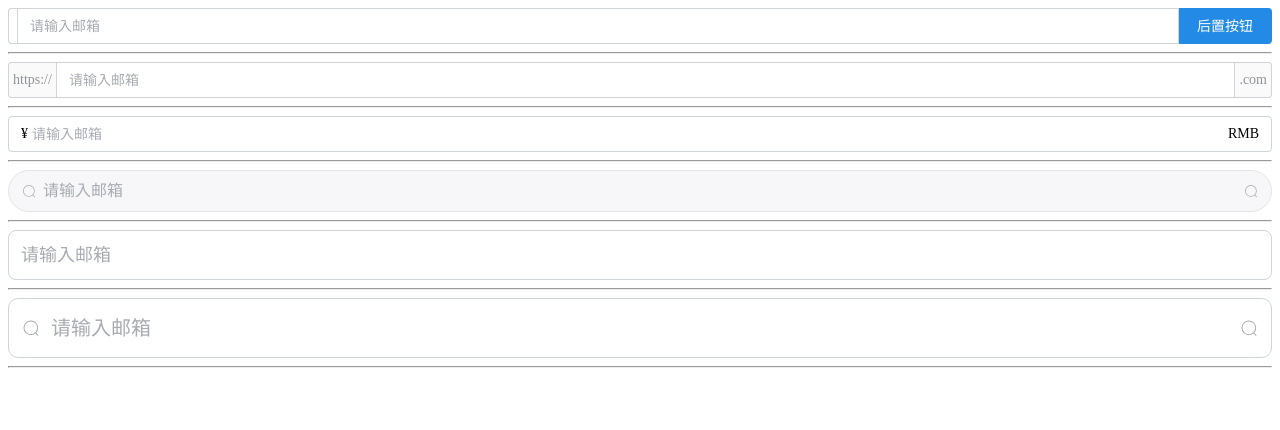
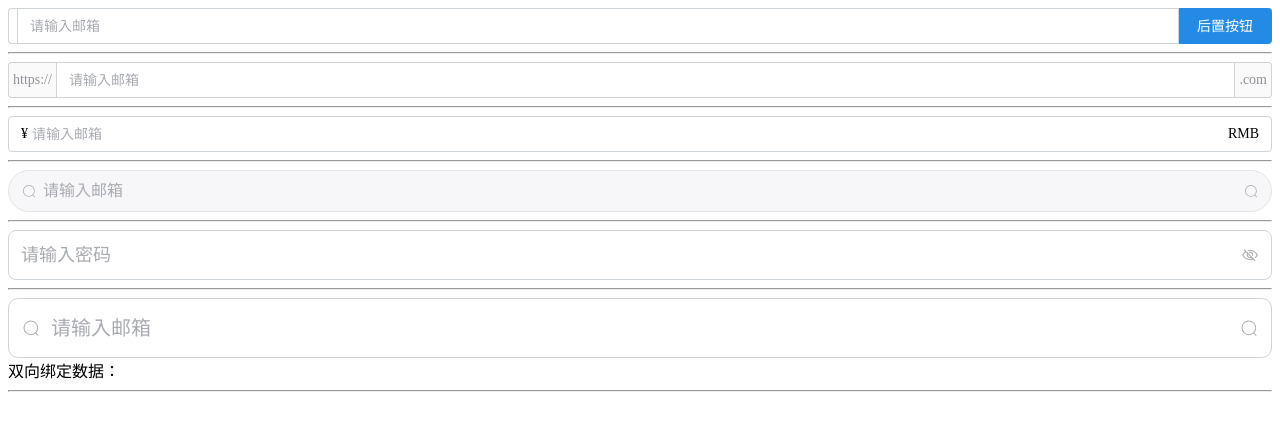
Before and after one commit to EmmaLu-ux/ui-element-vue3, a Vue app in the folder examples/: page / in a window 1280 px wide. Shown: the top 430 px of the page. Built offline with nearby package versions, Linux system fonts and the light colour scheme; a small style sheet from the web is missing.

Commit message:
feat(input-password): add password function to Input component and styles

```diff
--- a/examples/index.html
+++ b/examples/index.html
@@ -5,7 +5,7 @@
   <meta charset="UTF-8" />
   <link rel="icon" type="image/svg+xml" href="/vite.svg" />
   <meta name="viewport" content="width=device-width, initial-scale=1.0" />
-  <link rel="stylesheet" href="//at.alicdn.com/t/c/font_4972522_fed3cugr1y5.css">
+  <link rel="stylesheet" href="//at.alicdn.com/t/c/font_4972522_c9eji9wf0h8.css">
   <title>Vite + Vue</title>
 </head>
 
--- a/examples/src/components/InputExamp.vue
+++ b/examples/src/components/InputExamp.vue
@@ -31,19 +31,34 @@
     :suffix-icon="Search"
     disabled></ue-input>
   <hr />
-  <ue-input placeholder="请输入邮箱" :maxlength="3" size="lg"></ue-input>
+  <ue-input
+    placeholder="请输入密码"
+    :maxlength="12"
+    size="lg"
+    type="password"
+    show-password></ue-input>
   <hr />
   <ue-input
     placeholder="请输入邮箱"
-    :maxlength="3"
+    :maxlength="12"
     size="xl"
     :prefix-icon="Search"
-    :suffix-icon="Search"></ue-input>
+    :suffix-icon="Search"
+    v-model="inputValue"
+    @input="handleInput"></ue-input>
+  <!-- 通过@input的形式订阅input事件 -->
+  <div>双向绑定数据：{{ inputValue }}</div>
   <hr />
 </template>
 
 <script setup>
 import { Search } from "@ui-element-vue3/icons"
+import { ref } from "vue"
+
+const inputValue = ref("")
+const handleInput = (value, event) => {
+  //   console.log("recieved from child: ", value, event)
+}
 </script>
 
 <style lang="scss" scoped></style>
--- a/packages/components/input/src/index.vue
+++ b/packages/components/input/src/index.vue
@@ -1,12 +1,16 @@
 <script setup>
-import { computed, useSlots } from "vue"
+import { computed, useSlots, ref } from "vue"
 import { useNamespace } from "@ui-element-vue3/hooks"
+import { Eye, EyeOff } from "@ui-element-vue3/icons"
 
 defineOptions({
   name: "ue-input",
 })
 const ns = useNamespace("input")
 const slots = useSlots()
+const passwordVisible = ref(false)
+const emits = defineEmits(["input"])
+const modelValue = defineModel()
 
 const props = defineProps({
   disabled: Boolean,
@@ -55,16 +59,38 @@ const props = defineProps({
     type: String,
     default: "",
   },
+  type: {
+    type: String,
+    default: "text",
+  },
+  showPassword: Boolean,
 })
 
 const isPrefix = computed(
   () => props.prefixIcon || props.prefixIconfont || props.prefix
 )
 const isSuffix = computed(
-  () => props.suffixIcon || props.suffixIconfont || props.suffix
+  () =>
+    props.suffixIcon ||
+    props.suffixIconfont ||
+    props.suffix ||
+    props.showPassword
 )
+// 是否有前置、后置内容
+const isAside = computed(() => {
+  return isPrepend.value || isAppend.value
+})
 const isPrepend = computed(() => slots.prepend || props.prepend) // 前置内容
 const isAppend = computed(() => slots.append || props.append) // 后置内容
+
+const passwordIcon = computed(() => (passwordVisible.value ? Eye : EyeOff))
+
+const handleInput = event => {
+  //   console.log(123, event.target.value)
+  const value = event.target.value
+  modelValue.value = value
+  emits("input", value, event) // 发布input事件
+}
 </script>
 
 <template>
@@ -89,6 +115,7 @@ const isAppend = computed(() => slots.append || props.append) // 后置内容
         ns.e('wrapper'),
         ns.is('aside-prepend', isPrepend),
         ns.is('aside-append', isAppend),
+        ns.is('aside', isAside),
       ]">
       <!-- 前缀 -->
       <div v-if="isPrefix" :class="[ns.e('fix-wrapper')]">
@@ -104,20 +131,32 @@ const isAppend = computed(() => slots.append || props.append) // 后置内容
           </ue-icon>
         </div>
       </div>
+      <!-- input部分 -->
       <input
+        :type="showPassword ? (passwordVisible ? 'text' : 'password') : type"
         :disabled="disabled"
         :class="[ns.e('inner')]"
         :placeholder="placeholder"
-        :maxlength="maxlength" />
+        :maxlength="maxlength"
+        :value="modelValue"
+        @input="handleInput" />
       <!-- 后缀 -->
       <div v-if="isSuffix" :class="[ns.e('fix-wrapper')]">
         <div :class="[ns.e('fix'), ns.e('suffix')]">
+          <template v-if="!showPassword">
             <span v-if="suffix">{{ suffix }}</span>
             <ue-icon v-if="suffixIcon">
               <component :is="suffixIcon" />
             </ue-icon>
             <ue-icon v-if="suffixIconfont">
               <i class="iconfont" :class="suffixIconfont"></i>
+            </ue-icon>
+          </template>
+          <ue-icon
+            v-if="showPassword"
+            class="pointer"
+            @click="passwordVisible = !passwordVisible">
+            <component :is="passwordIcon" />
           </ue-icon>
         </div>
       </div>
--- a/packages/icons/svg/Eye.vue
+++ b/packages/icons/svg/Eye.vue
@@ -1,16 +1,19 @@
 <template>
   <svg
-    t="1753335031917"
+    t="1753423953821"
     class="icon"
     viewBox="0 0 1024 1024"
     version="1.1"
     xmlns="http://www.w3.org/2000/svg"
-    p-id="1434"
+    p-id="1001"
     width="200"
     height="200">
     <path
-      d="M512 832c-213.888 0-384.512-106.688-512-320 129.408-213.312 300.032-320 512-320 211.968 0 382.592 106.688 512 320-127.488 213.312-298.112 320-512 320z m0-64a256 256 0 1 0 0-512 256 256 0 0 0 0 512z m0-128a128 128 0 1 0 0-256 128 128 0 0 0 0 256z"
-      p-id="1435"></path>
+      d="M512 352c-89.6 0-160 70.4-160 160s70.4 160 160 160 160-70.4 160-160S601.6 352 512 352zM512 608c-54.4 0-96-41.6-96-96s41.6-96 96-96 96 41.6 96 96S566.4 608 512 608z"
+      p-id="1002"></path>
+    <path
+      d="M956.8 496C873.6 358.4 726.4 192 512 192S153.6 358.4 67.2 496c-6.4 9.6-6.4 22.4 0 32C153.6 665.6 297.6 832 512 832c185.6 0 374.4-128 448-307.2C963.2 515.2 963.2 505.6 956.8 496zM512 768c-176 0-300.8-134.4-377.6-256 76.8-121.6 201.6-256 377.6-256 179.2 0 304 137.6 380.8 259.2C825.6 659.2 665.6 768 512 768z"
+      p-id="1003"></path>
   </svg>
 </template>
 
--- a/packages/icons/svg/EyeOff.vue
+++ b/packages/icons/svg/EyeOff.vue
@@ -1,16 +1,19 @@
 <template>
   <svg
-    t="1753335004686"
+    t="1753423978166"
     class="icon"
     viewBox="0 0 1024 1024"
     version="1.1"
     xmlns="http://www.w3.org/2000/svg"
-    p-id="1283"
+    p-id="1153"
     width="200"
     height="200">
     <path
-      d="M849.96171 312.424592l112.190175-62.189388-28.0478-50.876738-134.633327 73.482595c-78.536704-39.564088-173.889399-73.482595-286.081621-73.482595C255.354294 199.357444 64.625368 380.260583 64.625368 470.703455c0 39.564088 44.88528 107.402125 112.191198 158.28091L64.625368 691.170682l28.048823 50.878784 140.237975-79.148641c78.536704 45.230134 173.892469 79.148641 280.475949 79.148641 263.642562 0 448.76377-186.549743 448.76377-271.346011C962.151885 425.472298 922.893766 363.302353 849.96171 312.424592L849.96171 312.424592zM300.218084 470.703455c0-124.360356 95.375208-220.468251 218.777749-220.468251 72.930009 0 134.629233 33.918507 173.889399 90.441848l-72.910567 39.584554c-28.048823-33.918507-67.327408-50.876738-106.58655-50.876738-78.536704 0-140.236951 62.168921-140.236951 141.319609 0 16.95823 5.605671 28.27088 5.605671 45.231157l-67.307965 39.565111C305.844222 527.225773 300.218084 498.974335 300.218084 470.703455L300.218084 470.703455zM513.388115 691.170682c-72.932056 0-134.63128-33.917484-173.891446-90.437755l67.306942-39.588647c28.046776 28.272927 61.699224 50.877761 106.58348 50.877761 78.537727 0 140.237975-62.170968 140.237975-141.319609 0-16.960277 0-28.272927-5.606695-39.565111l72.913637-39.584554c5.626137 22.626323 11.230786 50.876738 11.230786 79.149665C732.163817 595.063811 631.186008 691.170682 513.388115 691.170682L513.388115 691.170682zM513.388115 691.170682"
-      p-id="1284"></path>
+      d="M689.493333 766.72l87.893334 87.893333 45.226666-45.226666L201.6 188.330667l-45.269333 45.226666L233.813333 311.125333a505.685333 505.685333 0 0 0-162.346666 186.197334L64 512l7.466667 14.72c86.058667 168.96 255.018667 273.28 440.832 273.28 61.696 0 121.6-11.562667 177.194666-33.28z m-50.048-50.005333c-40.576 12.629333-83.328 19.285333-127.146666 19.285333-157.098667 0-299.946667-85.12-377.216-224A438.741333 438.741333 0 0 1 279.466667 356.778667l69.333333 69.333333a184.32 184.32 0 0 0 249.002667 249.002667l41.6 41.557333z m-241.92-241.92l151.68 151.637333a120.32 120.32 0 0 1-151.637333-151.637333zM952.533333 526.72L960 512l-7.466667-14.72C866.474667 328.96 697.514667 224 512.298667 224c-54.784 0-108.117333 9.130667-158.293334 26.325333l51.2 51.2c34.474667-8.874667 70.4-13.525333 107.093334-13.525333 156.501333 0 299.306667 85.12 377.258666 224a439.424 439.424 0 0 1-129.194666 144.725333l45.354666 45.312a505.130667 505.130667 0 0 0 146.773334-175.317333z"
+      p-id="1154"></path>
+    <path
+      d="M696.32 512a183.893333 183.893333 0 0 1-12.885333 67.754667l-52.138667-52.138667a120.32 120.32 0 0 0-134.954667-134.912l-52.138666-52.138667A184.32 184.32 0 0 1 696.32 512z"
+      p-id="1155"></path>
   </svg>
 </template>
 
--- /dev/null
+++ b/packages/theme/src/common.scss
@@ -0,0 +1,3 @@
+.pointer {
+  cursor: pointer;
+}
```
Lines whose indentation alone changed are shown as unchanged.
